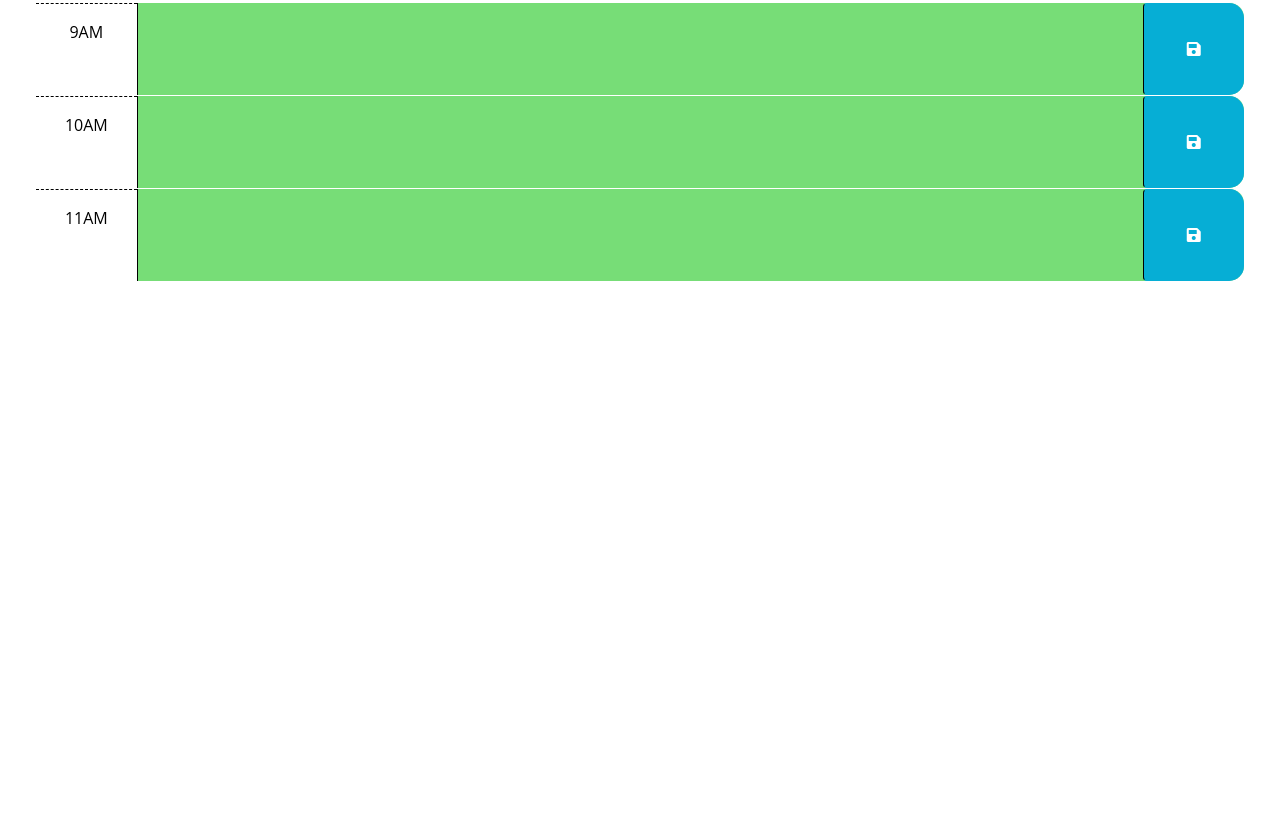
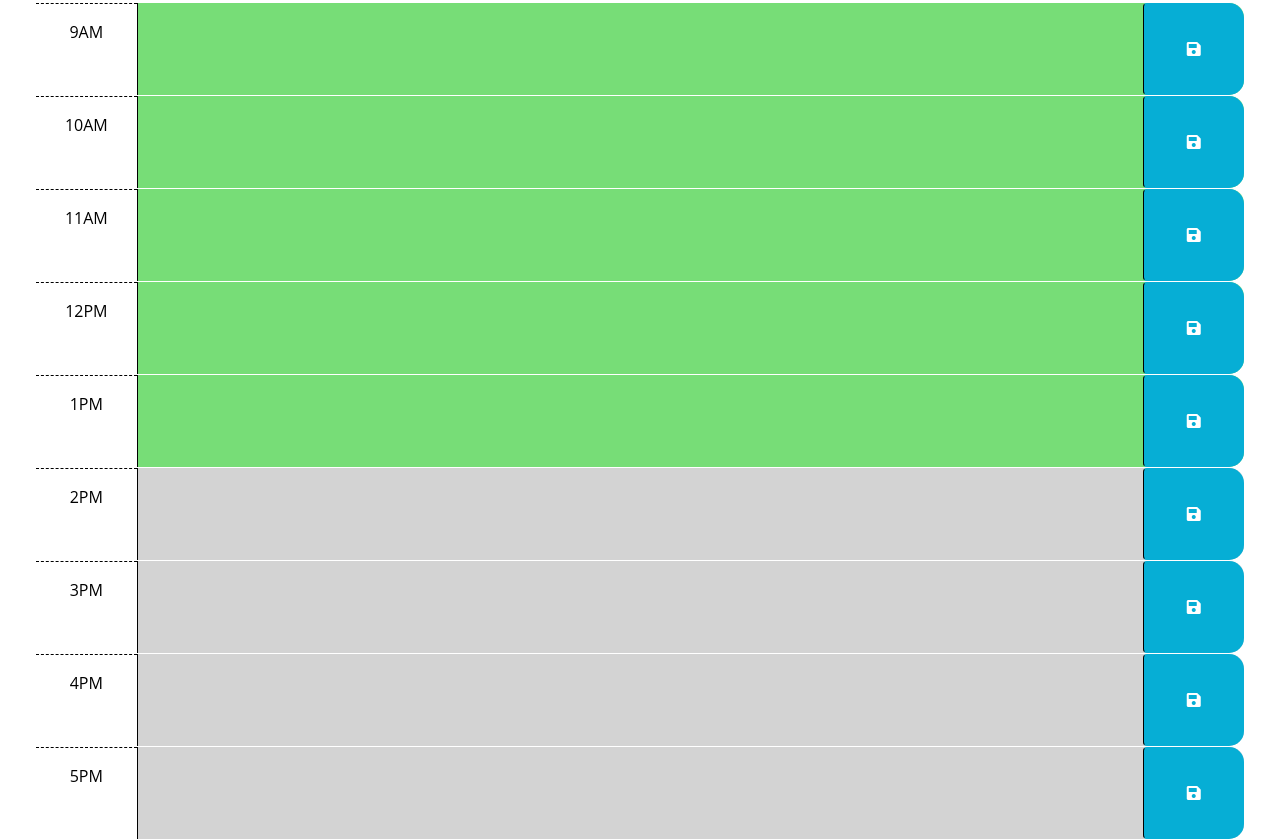
Before and after one commit to devancapps/Work-Day-Scheduler, a plain HTML site: page index.html in a window 1280 px wide. Shown: the part 295-1134 px from the top of the page. Before the commit the page ends 800 px from the top, so only its background shows below. Drawn offline with nearby package versions, Linux system fonts and the light colour scheme.

Commit message:
added additional time blocks 12p-5p to schedule

```diff
--- a/index.html
+++ b/index.html
@@ -32,18 +32,8 @@
       <p id="currentDay" class="lead"></p>
     </header>
     <div class="container-fluid px-5">
-      <!-- Use class for "past", "present", and "future" to apply styles to the
-        time-block divs accordingly. The javascript will need to do this by
-        adding/removing these classes on each div by comparing the hour in the
-        id to the current hour. The html provided below is meant to be an example
-        demonstrating how the css provided can be leveraged to create the
-        desired layout and colors. The html below should be removed or updated
-        in the finished product. Remember to delete this comment once the
-        code is implemented.
-        -->
 
-      <!-- Example of a past time block. The "past" class adds a gray background color. -->
-      <div id="hour-9" class="row time-block past">
+        <div id="hour-9" class="row time-block">
             <div class="col-2 col-md-1 hour text-center py-3">9AM</div>
             <textarea class="col-8 col-md-10 description" rows="3"> </textarea>
             <button class="btn saveBtn col-2 col-md-1" aria-label="save">
@@ -51,22 +41,68 @@
             </button>
           </div>
 
-      <!-- Example of a present time block. The "present" class adds a red background color. -->
-      <div id="hour-10" class="row time-block present">
+
+          <div id="hour-10" class="row time-block">
             <div class="col-2 col-md-1 hour text-center py-3">10AM</div>
             <textarea class="col-8 col-md-10 description" rows="3"> </textarea>
             <button class="btn saveBtn col-2 col-md-1" aria-label="save">
               <i class="fas fa-save" aria-hidden="true"></i>
             </button>
           </div>
-
-      <!-- Example of a future time block. The "future" class adds a green background color. -->
             <div id="hour-11" class="row time-block future">
             <div class="col-2 col-md-1 hour text-center py-3">11AM</div>
             <textarea class="col-8 col-md-10 description" rows="3"> </textarea>
             <button class="btn saveBtn col-2 col-md-1" aria-label="save">
               <i class="fas fa-save" aria-hidden="true"></i>
             </button>
+          </div>
+          <div id="hour-12" class="row time-block">
+            <div class="col-2 col-md-1 hour text-center py-3">12PM</div>
+            <textarea class="col-8 col-md-10 description" rows="3"> </textarea>
+            <button class="btn saveBtn col-2 col-md-1" aria-label="save">
+              <i class="fas fa-save" aria-hidden="true"></i>
+            </button>
+          </div>
+
+          <div id="hour-1" class="row time-block future">
+            <div class="col-2 col-md-1 hour text-center py-3">1PM</div>
+            <textarea class="col-8 col-md-10 description" rows="3"> </textarea>
+            <button class="btn saveBtn col-2 col-md-1" aria-label="save">
+              <i class="fas fa-save" aria-hidden="true"></i>
+            </button>
+          </div>
+
+          <div id="hour-2" class="row time-block">
+            <div class="col-2 col-md-1 hour text-center py-3">2PM</div>
+            <textarea class="col-8 col-md-10 description" rows="3"> </textarea>
+            <button class="btn saveBtn col-2 col-md-1" aria-label="save">
+              <i class="fas fa-save" aria-hidden="true"></i>
+            </button>
+          </div>
+
+          <div id="hour-3" class="row time-block">
+            <div class="col-2 col-md-1 hour text-center py-3">3PM</div>
+            <textarea class="col-8 col-md-10 description" rows="3"> </textarea>
+            <button class="btn saveBtn col-2 col-md-1" aria-label="save">
+              <i class="fas fa-save" aria-hidden="true"></i>
+            </button>
+          </div>
+
+          <div id="hour-4" class="row time-block">
+            <div class="col-2 col-md-1 hour text-center py-3">4PM</div>
+            <textarea class="col-8 col-md-10 description" rows="3"> </textarea>
+            <button class="btn saveBtn col-2 col-md-1" aria-label="save">
+              <i class="fas fa-save" aria-hidden="true"></i>
+            </button>
+          </div>
+
+          <div id="hour-5" class="row time-block">
+            <div class="col-2 col-md-1 hour text-center py-3">5PM</div>
+            <textarea class="col-8 col-md-10 description" rows="3"> </textarea>
+            <button class="btn saveBtn col-2 col-md-1" aria-label="save">
+              <i class="fas fa-save" aria-hidden="true"></i>
+            </button>
+          </div>
         </div>
     </div>
 
```
Lines whose indentation alone changed are shown as unchanged.
